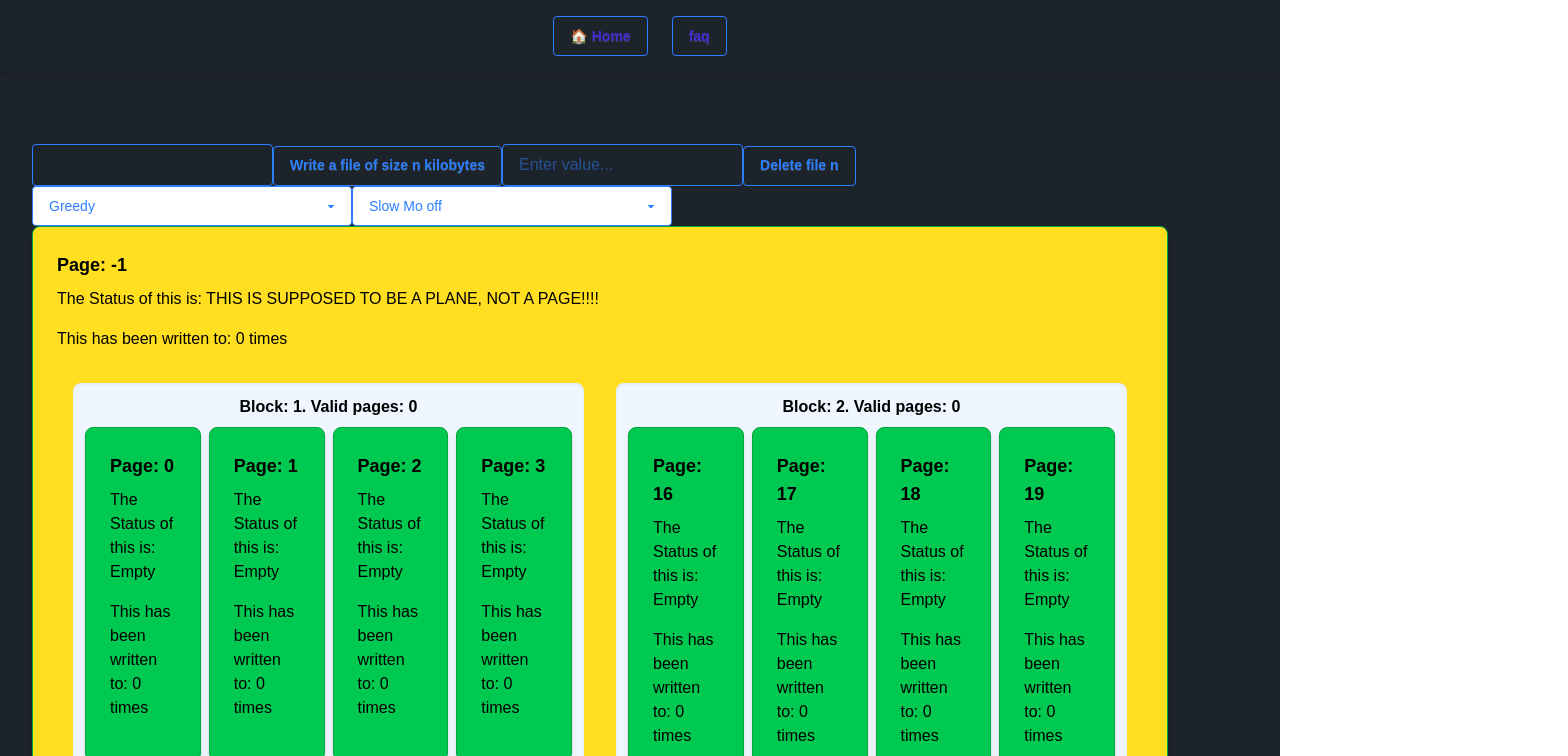
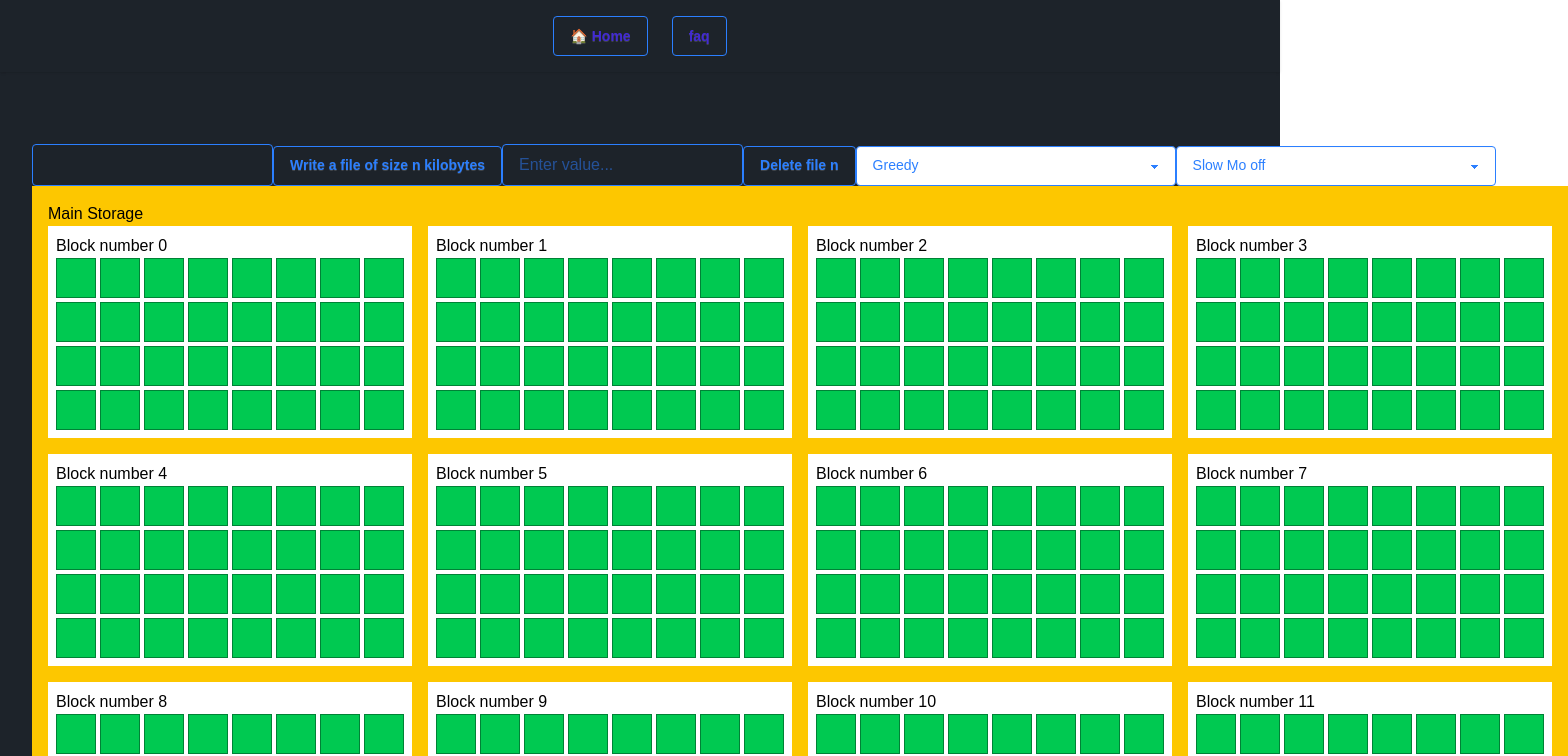
Before and after one commit to Maksym-W/ssd_visualizer, a Next.js app: page / in a window 1280 px wide. Shown: the top 756 px of the page, 1568 px wide, since content can reach past the window. Built offline with nearby package versions, Linux system fonts and the light colour scheme.

Commit message:
revamped the ssd* components. also fixed a sneaky unnoticed bug in greedyadd. rewrote the main page to accomodate for the new ssd* stuff

```diff
--- a/src/app/algorithms/greedy.tsx
+++ b/src/app/algorithms/greedy.tsx
@@ -56,6 +56,7 @@ export function greedyWrite(size: number, blocks: Array<Block>, currentBlock: nu
 
   let ignoredPages = [];
 
+  let pageIndexPlus = 0;
   while (pagesToUpdate > 0 && currentBlock != -1) {
     // Find available pages (NOTE: might not work like this)
     const emptyPages = newBlocks[currentBlock].pages
@@ -67,10 +68,11 @@ export function greedyWrite(size: number, blocks: Array<Block>, currentBlock: nu
 
     // Create updated pages array
     const updatedPages = [...newBlocks[currentBlock].pages];
-    availablePages.slice(0, pagesToUpdate).forEach(page => {
+    availablePages.slice(0, pagesToUpdate).forEach((page, index) => {
       updatedPages[page.index] = {
         status: `Written by file ${fileID}`,
-        bgColour: getFileColour(fileID) // Optional: different colors per file
+        bgColour: getFileColour(fileID), // Optional: different colors per file
+        writtenByFile: fileID,
       };
     });
     newBlocks[currentBlock].pages = updatedPages;
@@ -82,6 +84,7 @@ export function greedyWrite(size: number, blocks: Array<Block>, currentBlock: nu
       currentBlock = minStalePages(newBlocks, ignoredPages);
     }
   }
+  pageIndexPlus = 0;
 
   if (currentBlock == -1) {  // NOTE: add sum of all stale pages here
 
--- a/src/app/components/ssdblock.tsx
+++ b/src/app/components/ssdblock.tsx
@@ -1,41 +1,22 @@
-import { ReactNode, useEffect, useState } from "react";
-import Ssdpage, { BoxProps } from "./ssdpage"; // Import both component and props
+import { Block } from "../page"
+import SSDPage from "./ssdpage"
 
-import { Page } from "../page";
+export default function SSDBlock({ block, pageRows, pageCols, blockNumber }: { block: Block, pageRows: number, pageCols: number, blockNumber: number }) {
+  return (
+    <div className="bg-white p-2">
+      <p>Block number {blockNumber}</p>
+      <div
+        className="grid gap-1"
+        style={{
+          gridTemplateColumns: `repeat(${pageCols}, 40px)`,
+          gridTemplateRows: `repeat(${pageRows}, 40px)`,
+        }}
+      >
+        {block.pages.map((page, index) => (
+          <SSDPage key={index} page={page} pageNumber={page.writtenByFile} pageIndex={page.filePageNumber} />
+        ))}
+      </div>
 
-// Extend the BoxProps interface
-interface SsdblockProps extends BoxProps {
-  pages: Array<Page>;
-  blockNumber: number;
-  startPageIndex: number;
-  blockSize: number;
-}
-
-export default function Ssdblock({ pages,  blockNumber,  startPageIndex, bgColour = "bg-green-200", status = "Empty", blockSize }: SsdblockProps) {
-  const [numOfStalePages, setNumOfStalePages] = useState(-1); // The value of kilobytes the user wants to write.
-
-  useEffect(() => {
-    let stales = 0; // This will be used to update numOfStalePages
-    for (const page of pages) {if (page.status != "empty") {stales++;}} // THIS BETTER THIS WAY!!!!!
-    setNumOfStalePages(stales);
-  }, [pages]);
-
-  return (
-    <div className="bg-blue-50 rounded-lg p-3 shadow-inner">
-      <h3 className="text-center font-bold mb-2">Block: {blockNumber}. Valid pages: {16 - numOfStalePages}</h3>
-      <div className={`grid grid-cols-${Math.floor(blockSize / 4)} gap-2`}>
-        {[...Array(blockSize)].map((_, i) => {
-          const pageIndex = startPageIndex + i;
-          return (
-            <Ssdpage
-              key={`block-${blockNumber}-page-${i}`}
-              bgColour={pages[i]?.bgColour || bgColour}
-              pageNumber={pageIndex}
-              status={pages[i]?.status || status}
-            />
-          );
-        })}
-      </div>
     </div>
-  );
-}
+  )
+};
--- /dev/null
+++ b/src/app/components/ssddie.tsx
@@ -0,0 +1,26 @@
+import SSDBlock from "./ssdblock";
+import { Block } from "../page";
+
+function SSDDie({ blocks, blockRows, blockCols, pageRows, pageCols, text }: { blocks: Block[], blockRows: number, blockCols: number, pageRows: number, pageCols: number, text: string }) {
+  const rows = pageRows;
+  const cols = pageCols;
+  return (
+    <div className="bg-yellow-400 p-4 inline-block text-black">
+      <p>{text}</p>
+      <div
+        className="grid gap-4 w-full h-full"
+        style={{
+          gridTemplateColumns: `repeat(${blockCols}, 1fr)`,
+          gridTemplateRows: `repeat(${blockRows}, 1fr)`
+        }}
+      >
+        {blocks.map((block, index) => (
+          <SSDBlock key={index} block={block} pageRows={rows} pageCols={cols} blockNumber={index} />
+        ))}
+
+      </div>
+    </div>
+  );
+};
+
+export default SSDDie;
--- a/src/app/components/ssdpage.tsx
+++ b/src/app/components/ssdpage.tsx
@@ -1,25 +1,10 @@
-import { ReactNode, useEffect, useState } from "react";
+import { Page } from "../page";
 
-export interface BoxProps {
-  children?: ReactNode;
-  bgColour?: string; // e.g. "bg-green-200"
-  pageNumber?: number;
-  status?: string;
-}
-
-export default function Ssdpage({ children, bgColour = "bg-green-200", pageNumber = -1, status = "Empty" }: BoxProps) {
-  const [uses, setUses] = useState(-1);
-
-  useEffect(() => {
-    if (status !== "Stale") { setUses(prevUses => prevUses + 1);}
-  }, [status]);
-
+export default function SSDPage({ page, pageNumber, pageIndex }: { page: Page, pageNumber?: number, pageIndex?: number }) {
+  const status = (pageNumber) ? `${pageNumber} (${pageIndex})` : ''
   return (
-    <div className={`p-6 ${bgColour} text-black rounded-box shadow-md border border-green-600`}>
-      <h2 className="text-lg font-bold mb-2">Page: {pageNumber}</h2>
-      <p className="mb-4">The Status of this is: {status}</p>
-      <p className="mb-4">This has been written to: {uses} times</p>
-      {children}
+    <div className={`${page.bgColour} border border-green-700 flex items-center justify-center text-xs text-black`}>
+      <p>{pageNumber}</p>
     </div>
   );
-}
+};
--- a/src/app/page.tsx
+++ b/src/app/page.tsx
@@ -5,11 +5,13 @@ import { useEffect, useState } from "react";
 import Ssdblock from "./components/ssdblock";
 
 import { greedyWrite, greedyDelete } from "./algorithms/greedy";
+import SSDDie from "./components/ssddie";
 
 export interface Page {
     status: string;
     bgColour: string;
     writtenByFile?: number;
+    filePageNumber?: number;
 };
 
 export interface Block {
@@ -18,11 +20,15 @@ export interface Block {
 }
 
 export default function Home() {
-  const blockSize = 16;  // Make sure that this is a multiple of 4.
+  const blockRows = 4;
+  const blockCols = 4;
+  const pageRows = 4;
+  const pageCols = 8;
+
   let newBlocks: Array<Block> = [];
-  for (let i = 0; i < 4; i++) {
+  for (let i = 0; i < blockRows * blockCols; i++) {
     let pages = [];
-    for (let j = 0; j < 16; j++) {
+    for (let j = 0; j < pageRows * pageCols; j++) {
       pages.push({ status: "Empty", bgColour: "bg-green-500" })
     }
     const newBlock: Block = { pages: pages, numOfStalePages: 0 };
@@ -130,37 +136,9 @@ export default function Home() {
 
 
 
-        <Ssdpage bgColour="bg-yellow-300" status="THIS IS SUPPOSED TO BE A PLANE, NOT A PAGE!!!!">
-          {/* 2x2 Block Grid */}
-          <div className="grid grid-cols-2 gap-8 p-4"> {/* Main block container */}
-            {/* Better way to have a grid */}
-            {Array(4).fill(0).map((_, i) => (
-                  <Ssdblock
-                key={`block-${i}`}
-                pages={blocks[i].pages}
-                blockNumber={i+1}
-                startPageIndex={i*blockSize}
-                      blockSize={blockSize}
-              />
-            ))}
-
-          </div>
-        </Ssdpage>
-
-        <Ssdpage bgColour="bg-yellow-300" status="Backup pages">
-        <div className="flex space-x-4">
-          <div className="grid grid-cols-4 gap-2">
-            {backupPages.map((page, i) => (
-            <Ssdpage
-              key={"left-" + i}
-              bgColour={page.bgColour}
-              pageNumber={pageCounter++}
-              status={page.status}
-            />
-            ))}
-         </div>
-        </div>
-        </Ssdpage>
+        {/* <SSDDie blockRows={4} blockCols={4} pageRows={4} pageCols={8} text={"Main Storage"}/> */}
+        <SSDDie blocks={blocks} blockRows={blockRows} blockCols={blockCols} pageRows={pageRows} pageCols={pageCols} text={"Main Storage"} />
+        {/* <SSDDie blocks={blocks} text={"Main Storage"} /> */}
       </div>
     </div>
   );
```
